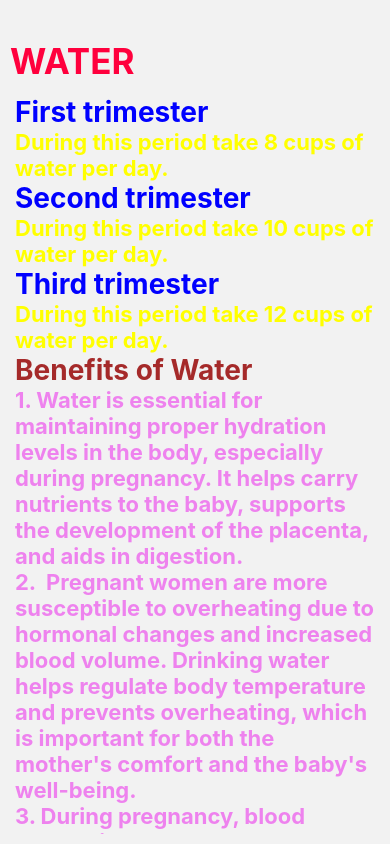
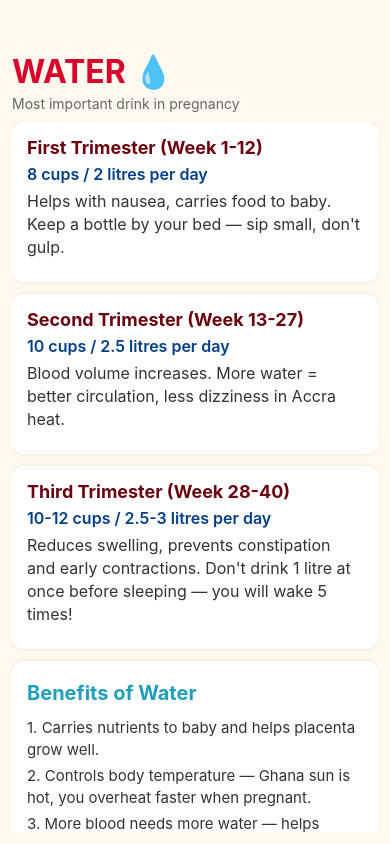
Before and after one commit to Philemon-Osae/healthyHabits, a React Native app: screen /Water in a window 390 px wide. Built offline with nearby package versions, Linux system fonts and the light colour scheme.

Commit message:
Update water.js

```diff
--- a/assets/components/water.js
+++ b/assets/components/water.js
@@ -1,99 +1,90 @@
-import { ScrollView, StyleSheet, Text, View } from 'react-native'
+import { ScrollView, StyleSheet, Text, View, TouchableOpacity } from 'react-native'
 import React from 'react'
 
 export default function Water() {
   return (
     <View style={styles.container}>
       <View style={styles.header}>
-        <Text
-        style={styles.headerText}>WATER</Text>
+        <Text style={styles.headerText}>WATER 💧</Text>
+        <Text style={styles.subHeader}>Most important drink in pregnancy</Text>
       </View>
-    <ScrollView style={styles.textContainer}>
-<Text style={styles.headerText1}>First trimester</Text><Text style={styles.textt1}>During this period take 8 cups of water per day.</Text>
 
-<Text style={styles.headerText1}>Second trimester</Text><Text style={styles.textt1}>During this period take 10 cups of water per day.</Text>
+      <ScrollView style={styles.textContainer} showsVerticalScrollIndicator={false}>
 
-<Text style={styles.headerText1}>Third trimester</Text><Text style={styles.textt1}>During this period take 12 cups of water per day.</Text>
+        <View style={styles.card}>
+          <Text style={styles.headerText1}>First Trimester (Week 1-12)</Text>
+          <Text style={styles.textt1}>8 cups / 2 litres per day</Text>
+          <Text style={styles.textt}>Helps with nausea, carries food to baby. Keep a bottle by your bed — sip small, don't gulp.</Text>
+        </View>
 
+        <View style={styles.card}>
+          <Text style={styles.headerText1}>Second Trimester (Week 13-27)</Text>
+          <Text style={styles.textt1}>10 cups / 2.5 litres per day</Text>
+          <Text style={styles.textt}>Blood volume increases. More water = better circulation, less dizziness in Accra heat.</Text>
+        </View>
 
-<Text
-        style={styles.headerText2}>Benefits of Water</Text>
+        <View style={styles.card}>
+          <Text style={styles.headerText1}>Third Trimester (Week 28-40)</Text>
+          <Text style={styles.textt1}>10-12 cups / 2.5-3 litres per day</Text>
+          <Text style={styles.textt}>Reduces swelling, prevents constipation and early contractions. Don't drink 1 litre at once before sleeping — you will wake 5 times!</Text>
+        </View>
 
-    <Text style={styles.textt}>
-     1. Water is essential for maintaining proper hydration levels in the body, especially during pregnancy.
-        It helps carry nutrients to the baby, supports the development of the placenta, and aids in digestion.
-     </Text>
+        <View style={styles.card}>
+          <Text style={styles.headerText2}>Benefits of Water</Text>
+          <Text style={styles.bullet}>1. Carries nutrients to baby and helps placenta grow well.</Text>
+          <Text style={styles.bullet}>2. Controls body temperature — Ghana sun is hot, you overheat faster when pregnant.</Text>
+          <Text style={styles.bullet}>3. More blood needs more water — helps deliver food to baby.</Text>
+          <Text style={styles.bullet}>4. Softens stool — stops constipation from iron tablets.</Text>
+          <Text style={styles.bullet}>5. Helps kidney wash waste — very important when taking prenatal vitamins.</Text>
+        </View>
 
-     <Text style={styles.textt}>
-      2.  Pregnant women are more susceptible to overheating due to hormonal changes and increased blood volume. Drinking water helps regulate body temperature and prevents overheating, which is important for both the mother's comfort and the baby's well-being.
-     </Text>
+        <View style={[styles.card, styles.swapCard]}>
+          <Text style={styles.headerText2}>🇬🇭 Ghana Practical Tips</Text>
+          <Text style={styles.bullet}>• Pure water sachets OK, but better: Buy Verna/Voltic bottle and refill. Cheaper.</Text>
+          <Text style={styles.bullet}>• Don't wait to be thirsty — by then you are already dehydrated.</Text>
+          <Text style={styles.bullet}>• Add slice of orange/lime if plain water bores you. Avoid sugary drinks.</Text>
+          <Text style={styles.bullet}>• Coconut water (1 cup) = natural electrolytes, especially if vomiting or sweating.</Text>
+          <Text style={styles.bullet}>• Check urine: Light yellow = good. Dark yellow/brown = drink more now.</Text>
+        </View>
 
-     <Text style={styles.textt}>
-      3. During pregnancy, blood volume increases to support the growing baby. Staying hydrated with water helps maintain adequate blood volume, which is crucial for optimal circulation and nutrient delivery to the baby.
-     </Text>
+        <View style={[styles.card, styles.safetyCard]}>
+          <Text style={styles.headerText2}>🚦 Safety Check</Text>
+          <Text style={[styles.light, styles.green]}>🟢 GREEN - Safe: Treated water, boiled & cooled water, bottled water, coconut water.</Text>
+          <Text style={[styles.light, styles.yellow]}>🟡 YELLOW - Limit: Cold water from open drum at market, ice from unknown source, sugary sobolo with too much sugar.</Text>
+          <Text style={[styles.light, styles.red]}>🔴 RED - Avoid: Untreated well water, water with smell, drinking from same cup with many people when sick.</Text>
+        </View>
 
-     <Text style={styles.textt}>
-      4. Pregnancy hormones can slow down digestion and lead to constipation. Drinking enough water helps soften stools, making them easier to pass and reducing the risk of constipation.
-     </Text>
+        <TouchableOpacity style={styles.partnerBtn}>
+          <Text style={styles.partnerBtnText}>Remind Partner: Fetch Water for Me →</Text>
+        </TouchableOpacity>
 
-     <Text style={styles.textt}>
-      5. Water acts as a natural detoxifier by flushing out waste products and toxins from the body. This is particularly important during pregnancy when there is an increased workload on the kidneys.
-     </Text>
-
-
+        <View style={{ height: 40 }} />
       </ScrollView>
     </View>
   )
 }
 
-
 const styles = StyleSheet.create({
-  container: {
-    flex: 1,
-    alignItems: 'flex-start',
-    margin: 10
+  container: { flex: 1, backgroundColor: '#FFF9F0', padding: 12 },
+  header: { marginTop: 40, marginBottom: 10, width: '100%' },
+  headerText: { fontSize: 32, color: '#D90429', fontWeight: 'bold' },
+  subHeader: { fontSize: 14, color: '#666', marginTop: 4 },
+  textContainer: { flex: 1 },
+  card: {
+    backgroundColor: '#fff', borderRadius: 12, padding: 15, marginBottom: 12,
+    elevation: 2, shadowColor: '#000', shadowOpacity: 0.1, shadowRadius: 4,
   },
-
-header: {
-  marginTop: 30,
-  height: 40,
-  width: '100%'
-},
-
-headerText: {
-  fontSize: 35,
-  color: '#FF003D',
-  fontWeight: 'bold'
-},
-
-headerText1: {
-  fontSize: 28,
-  color: 'blue',
-  fontWeight: 'bold'
-},
-
-headerText2: {
-  fontSize: 28,
-  color: 'brown',
-  fontWeight: 'bold',
-
-},
-
-textContainer: {
-  marginTop: 10,
-  padding: 5
-},
-
-textt:  {
-  fontSize: 22
-  ,color: 'violet',
-  fontWeight: 'bold',
-},
-
-textt1:  {
-  fontSize: 22
-  ,color: 'yellow',
-  fontWeight: 'bold',
-}
-
+  swapCard: { backgroundColor: '#FFF3CD', borderLeftWidth: 5, borderLeftColor: '#FFB703' },
+  safetyCard: { backgroundColor: '#F0F8FF', borderLeftWidth: 5, borderLeftColor: '#219EBC' },
+  headerText1: { fontSize: 18, color: '#6A040F', fontWeight: 'bold', marginBottom: 6 },
+  headerText2: { fontSize: 20, color: '#219EBC', fontWeight: 'bold', marginTop: 5, marginBottom: 8 },
+  textt: { fontSize: 16, color: '#333', lineHeight: 23, marginBottom: 8 },
+  textt1: { fontSize: 16, color: '#023E8A', fontWeight: '600', marginBottom: 6 },
+  bullet: { fontSize: 15, color: '#333', lineHeight: 22, marginTop: 4 },
+  light: { fontSize: 14, lineHeight: 20, marginBottom: 6, fontWeight: '500' },
+  green: { color: '#2A9D8F' },
+  yellow: { color: '#CA6702' },
+  red: { color: '#D90429', fontWeight: 'bold' },
+  partnerBtn: { backgroundColor: '#219EBC', padding: 14, borderRadius: 10, alignItems: 'center', marginTop: 15 },
+  partnerBtnText: { color: '#fff', fontWeight: 'bold', fontSize: 16 }
 })
```
Lines whose indentation alone changed are shown as unchanged.
